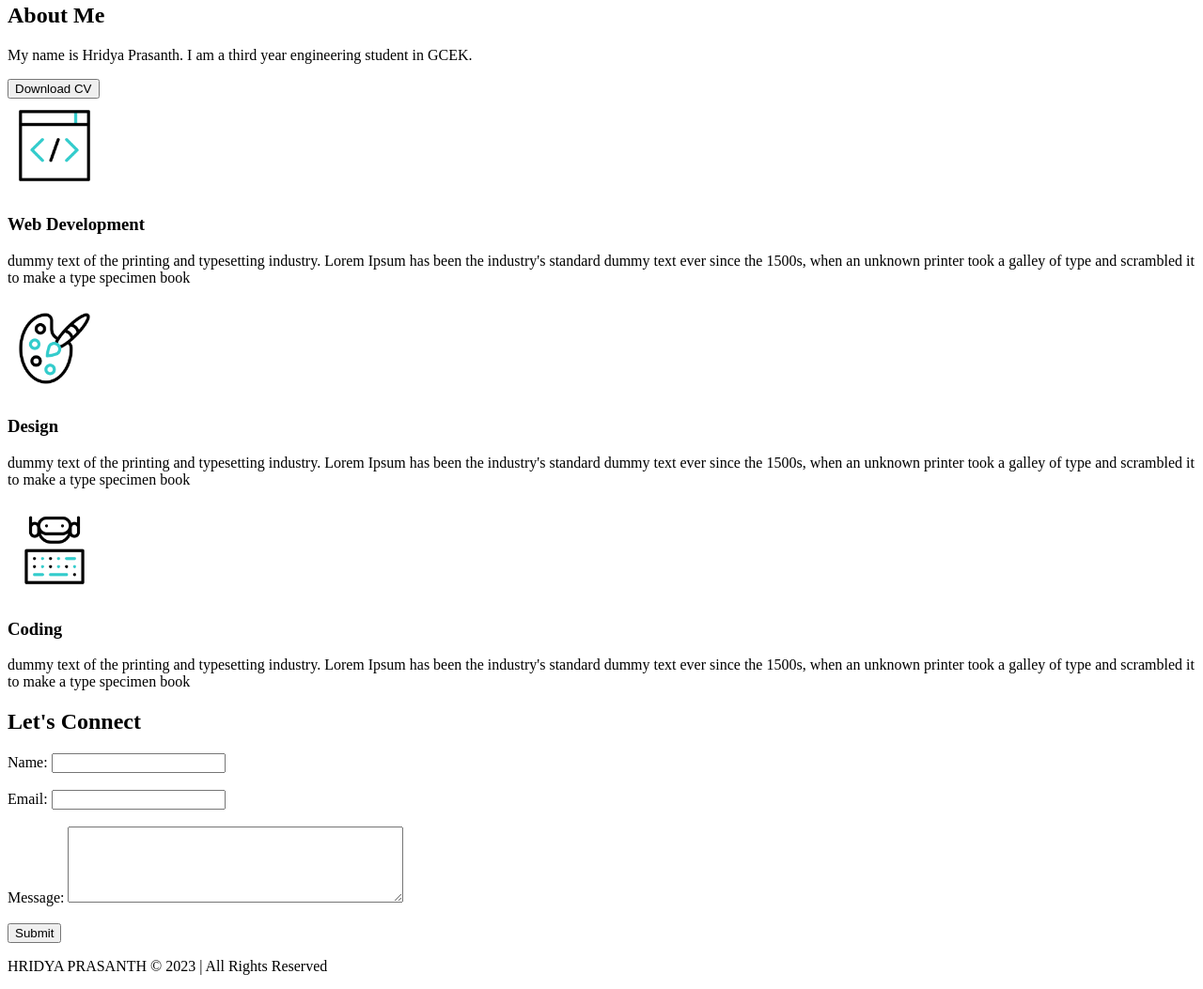
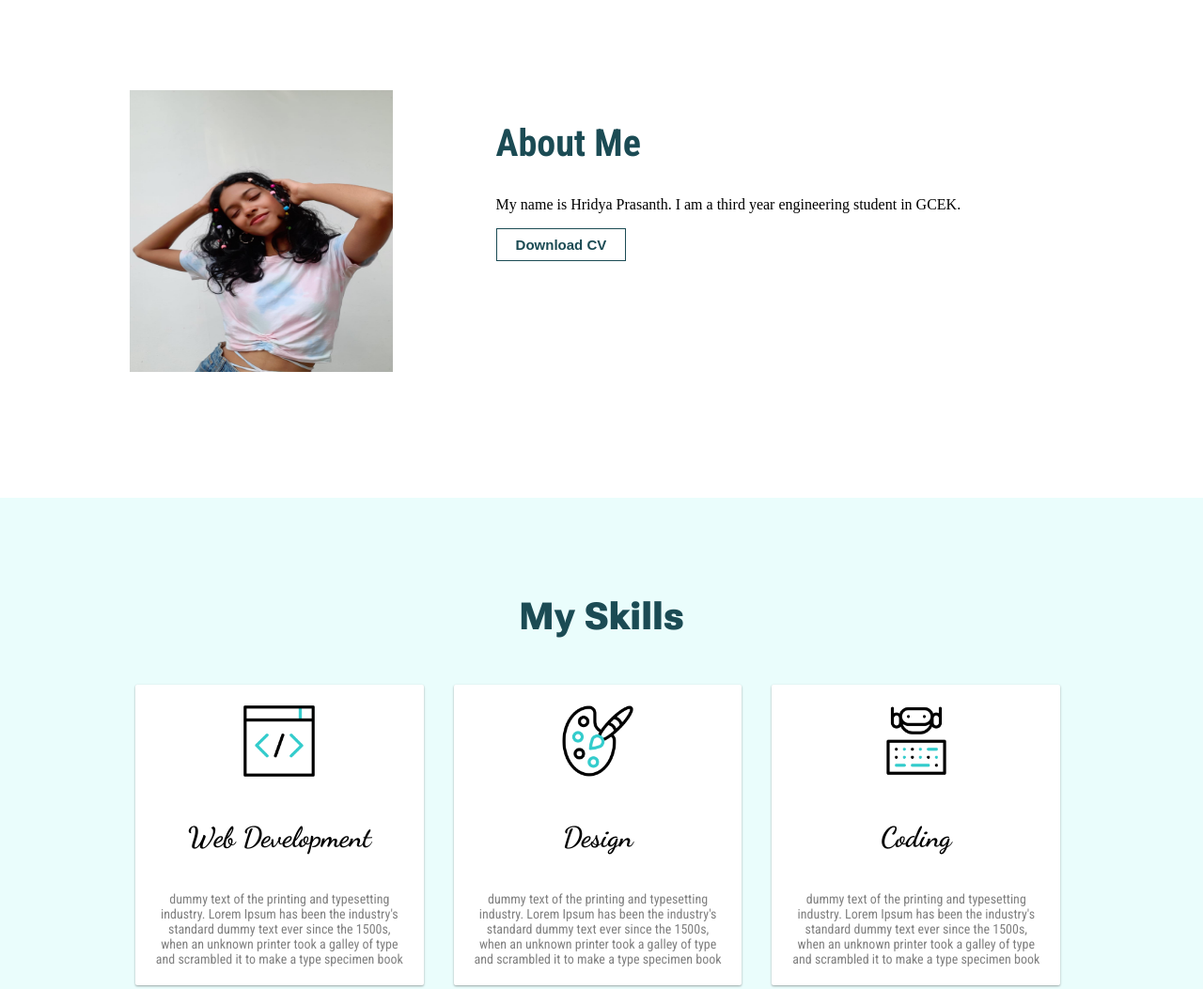
Before and after one commit to hridyaprasanth/SHE-webdevelopment, a plain HTML site: page index.html in a window 1280 px wide. Shown: the part 601-1654 px from the top of the page at 94% size. Drawn offline with Linux system fonts and the light colour scheme.

Commit message:
Add files via upload

```diff
--- a/index.html
+++ b/index.html
@@ -1,17 +1,20 @@
 <!DOCTYPE html>
 <html lang="en">
+
 <head>
     <meta charset="UTF-8">
     <meta http-equiv="X-UA-Compatible" content="IE=edge">
     <meta name="viewport" content="width=device-width, initial-scale=1.0">
     <title>Hridya Prasanth</title>
     <link rel="icon" type="image/png" href="logo.png">
+    <link rel="stylesheet" href="style.css">
 </head>
+
 <body>
     <header>
-        <div>
-            <div>
-                <h1>Hridya Prasanth</h1>
+        <div class="container">
+            <div id="caption">
+                <h1><span class="logo-gold">Hridya</span> Prasanth</h1>
             </div>
             <nav>
                 <ul>
@@ -23,8 +26,9 @@
             </nav>
         </div>
     </header>
+    <!--Hero section-->
     <section id="Hero">
-    <div>
+        <div class="container">
             <div>
                 <h4>Hi I'm</h4>
                 <h1>Hridya Prasanth </h1>
@@ -34,11 +38,16 @@
         </div>
 
     </section>
+    <!--end of hero section-->
+    <section id="seperate"></section>
+    <!--start of about me-->
     <section id="About">
-    <div>
-        <img src="profile pic.jpeg" alt="Profile Picture" height="300px" width="300px">
+        <div class="container">
+            <div class="about-box1">
+                <img src="profile pic.jpeg" alt="Profile Picture" height="300px" width="280px">
             </div>
-    <div>
+
+            <div class="about-box2">
                 <h2>About Me</h2>
                 <p>My name is Hridya Prasanth. I am a third year engineering student in GCEK.</p>
                 <button>Download CV </button>
@@ -46,38 +55,50 @@
 
     </section>
     <section id="Skills">
-    <div>
-        <div><img src="coding.gif" alt="web Dev image" height="100px" width="100px">
+        <div class="container">
+            <h2>My Skills</h2>
+            <div class="box card card-1">
+                <img src="coding.gif" alt="web Dev image" height="100px" width="100px">
                 <h3>Web Development</h3>
-            <p>dummy text of the printing and typesetting industry. Lorem Ipsum has been the industry's standard dummy text ever since the 1500s, when an unknown printer took a galley of type and scrambled it to make a type specimen book</p>
+                <p>dummy text of the printing and typesetting industry. Lorem Ipsum has been the industry's standard
+                    dummy text ever since the 1500s, when an unknown printer took a galley of type and scrambled it to
+                    make a type specimen book</p>
             </div>
-        <div>
+            <div class="box card card-1">
                 <img src="paint-palette.gif" alt="design image" height="100px" width="100px">
                 <h3>Design</h3>
-        <p> dummy text of the printing and typesetting industry. Lorem Ipsum has been the industry's standard dummy text ever since the 1500s, when an unknown printer took a galley of type and scrambled it to make a type specimen book</p>
+                <p> dummy text of the printing and typesetting industry. Lorem Ipsum has been the industry's standard
+                    dummy text ever since the 1500s, when an unknown printer took a galley of type and scrambled it to
+                    make a type specimen book</p>
             </div>
-        <div>
+            <div class="box card card-1">
                 <img src="coding (2).gif" alt="coding" height="100px" width="100px">
                 <h3>Coding</h3>
-            <p>dummy text of the printing and typesetting industry. Lorem Ipsum has been the industry's standard dummy text ever since the 1500s, when an unknown printer took a galley of type and scrambled it to make a type specimen book</p>
+                <p>dummy text of the printing and typesetting industry. Lorem Ipsum has been the industry's standard
+                    dummy text ever since the 1500s, when an unknown printer took a galley of type and scrambled it to
+                    make a type specimen book</p>
             </div>
         </div>
     </section>
+    <section style="background-color: #1b4b54;">
+        <br>
         <section id="Forms">
-    <div>
+            <div class="container">
                 <h2>Let's Connect</h2>
                 <form action="">
-            <div><label for="name">Name:</label>
+                    <div class="form-group"><label for="name">Name:</label>
                         <input type="text">
                     </div>
                     <br>
-            <div><label for="email">Email:</label>
-                <input type="email"></div>
+                    <div class="form-group"><label for="email">Email:</label>
+                        <input type="email">
+                    </div>
                     <br>
-            <div><label for="message">Message:</label>
-                <textarea cols="42" rows="5" tabindex="4"></textarea></div>
+                    <div class="form-group"><label for="message">Message:</label>
+                        <textarea cols="42" rows="5" tabindex="4"></textarea>
+                    </div>
                     <br>
-            <div>
+                    <div class="form-group">
                         <input class="button" type="submit">
                     </div>
 
@@ -85,10 +106,13 @@
             </div>
 
         </section>
+        <br>
+    </section>
     <footer>
-    <div>
+        <div class="container">
             <p>HRIDYA PRASANTH &copy; 2023 | All Rights Reserved</p>
         </div>
     </footer>
 </body>
+
 </html>
--- /dev/null
+++ b/style.css
@@ -0,0 +1,257 @@
+@import url('https://fonts.googleapis.com/css2?family=Dancing+Script:wght@400;500;600;700&family=Roboto+Condensed:wght@400;700&family=Roboto+Flex:wght@900&display=swap');
+
+body {
+    background-color: white;
+    padding: 0%;
+    margin: 0%;
+}
+
+.container {
+    width: 80%;
+    margin: 0 auto;
+    overflow: hidden;
+}
+
+/* Navbar */
+header {
+    background-color: #1b4b54;
+    color: white;
+    padding: 10px 0;
+}
+
+header nav {
+    float: right;
+    margin-top: 10px;
+}
+
+header ul {
+    margin: 0;
+    padding: 0;
+}
+
+header li {
+    display: inline;
+    padding: 0 20px;
+    font-weight: bold;
+    font-size: 15px;
+    font-family: 'Roboto Flex', sans-serif;
+
+}
+
+header a {
+    color: white;
+    text-decoration: none;
+}
+
+header a:hover {
+    color: #f4b41a;
+}
+
+#caption {
+    float: left;
+}
+
+#caption h1 {
+    margin: 0;
+}
+
+header .logo-gold {
+    color: #f4b41a;
+}
+
+/* Hero section */
+#Hero {
+    min-height: 500px;
+    background-image: url(bg-img.png);
+    background-repeat: no-repeat;
+    background-position: center;
+    background-size: cover;
+}
+
+#Hero h4 {
+    font-size: 24px;
+    margin-top: 160px;
+    margin-bottom: 0px;
+    text-align: center;
+}
+
+#Hero h1 {
+    font-size: 75px;
+    margin-top: 0px;
+    margin-bottom: 5px;
+    text-align: center;
+    color: #f4b41a;
+    font-family: 'Dancing Script', cursive;
+}
+
+#Hero button {
+    font-size: 19px;
+    background-color: white;
+    padding: 10px 20px;
+    font-weight: bold;
+    border: 1px solid black;
+    color: #1b4b54;
+    display: flex;
+    align-items: center;
+    margin: auto;
+}
+
+#Hero button:hover {
+    background-color: #1b4b54;
+    color: white;
+    border: 1px solid #f4b41a;
+}
+
+#seperate {
+    padding: 5px;
+    background-color: #1b4b54;
+}
+
+/*about me section*/
+#About {
+    padding: 120px 0;
+    background-color: white;
+}
+
+#About h2 {
+    font-size: 40px;
+    font-family: 'Roboto Condensed', sans-serif;
+    color: #1b4b54;
+}
+
+.about-box1 {
+    width: 20%;
+    float: left;
+    padding: 10px;
+}
+
+.about-box1 {
+    display: block;
+    margin: auto;
+}
+
+.about-box2 {
+    width: 60%;
+    float: right;
+    padding: 10px;
+    text-align: justify;
+}
+
+#About button {
+    font-size: 15px;
+    background-color: white;
+    border: 1px solid #1b4b54;
+    color: #1b4b54;
+    font-weight: bold;
+    padding: 8px 20px;
+}
+
+#About button:hover {
+    background-color: #1b4b54;
+    color: white;
+    border: 1px solid white;
+}
+
+/*skill section*/
+#Skills {
+    background-color: #eafdfc;
+    padding: 70px 0;
+}
+
+.box {
+    width: 28%;
+    float: left;
+    text-align: center;
+    padding: 10px;
+}
+
+.card {
+    background: #fff;
+    border-radius: 2px;
+    display: inline-block;
+    height: 300px;
+    margin: 1rem;
+    position: relative;
+
+}
+
+.card-1 {
+    box-shadow: 0 1px 3px rgba(0, 0, 0, 0.12), 0 1px 2px rgba(0, 0, 0, 0.24);
+    transition: all 0.3s cubic-bezier(.25, .8, .25, 1);
+}
+
+.card-1:hover {
+    box-shadow: 0 14px 28px rgba(0, 0, 0, 0.25), 0 10px 10px rgba(0, 0, 0, 0.22);
+}
+
+#Skills h2 {
+    color: #1b4b54;
+    font-size: 40px;
+    text-align: center;
+    font-family: 'Roboto Flex', sans-serif;
+}
+
+#Skills h3 {
+    font-size: 30px;
+    font-family: 'Dancing Script', cursive;
+    font-weight: bolder;
+}
+
+#Skills p {
+    font-size: 14px;
+    color: gray;
+    font-family: 'Roboto Condensed', sans-serif;
+    padding: 10px;
+    font-weight: lighter;
+
+}
+
+/*contact section*/
+#Forms h2 {
+    margin-top: 20px;
+    margin-bottom: 10px;
+    font-size: 40px;
+    font-weight: bold;
+    color: #1b4b54;
+    font-family: 'Roboto Flex', sans-serif;
+    text-align: center;
+}
+#Forms{
+    margin: 5% 25%;
+    padding: 70px;
+    background-color: white;
+    text-align: center;
+}
+#Forms .form-group{
+    font-size: 20px;
+    color: #1b4b54;
+    font-weight: bold;
+}
+
+input{
+    width: 250px;
+    padding: 5px;
+    margin: 2px 0;
+}
+
+#Forms .button{
+    font-size: 15px;
+    font-weight: bold;
+    color: white;
+background-color: #1b4b54;
+border: 1px solid #1b4b54;
+}
+
+#Forms .button:hover{
+    color: #1b4b54;
+    background-color: white;
+}
+/*end of contact*/
+
+/*footer section*/
+footer{
+    padding: 10px;
+    color: #1b4b54;
+    background-color: white;
+    text-align: center;
+}
```
Also changed, not shown: bg-img.png (added). Lines whose indentation alone changed are shown as unchanged.
